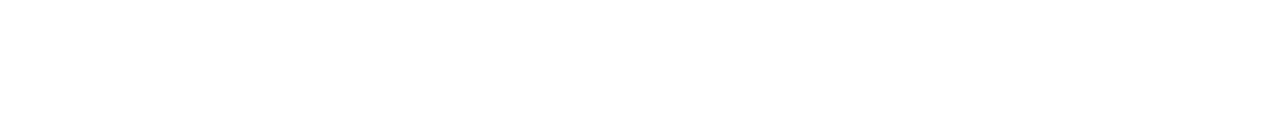
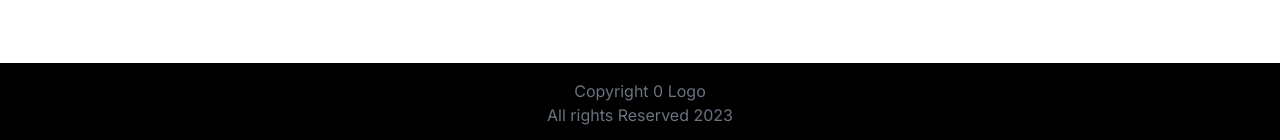
Before and after one commit to Anamay-Upreti/shopping-app-njs, a Next.js app: page / in a window 1280 px wide. Shown: the part 2171-2311 px from the top of the page. Before the commit the page ends 2234 px from the top, so only its background shows below. Built offline with nearby package versions, Linux system fonts and the light colour scheme.

Commit message:
added-footer

```diff
--- a/src/app/layout.tsx
+++ b/src/app/layout.tsx
@@ -6,6 +6,7 @@
 import Navbar from "@/components/Navbar";
 import "slick-carousel/slick/slick.css"
 import "slick-carousel/slick/slick-theme.css"
+import Footer from "@/components/Footer";
 
 const inter = Inter({ subsets: ["latin"] });
 
@@ -26,7 +27,9 @@
         <HeaderMain/>
         <Navbar/>
         {children}
+        <Footer/>
         </body>
+
     </html>
   );
 }
--- /dev/null
+++ b/src/components/Footer.tsx
@@ -0,0 +1,9 @@
+import React from 'react'
+
+const Footer = () => {
+  return (
+    <div className='bg-black text-gray-500 text-center py-4 pb-16 md:pb-4'>Copyright 0 Logo <br /> All rights Reserved 2023</div>
+  )
+}
+
+export default Footer
```
